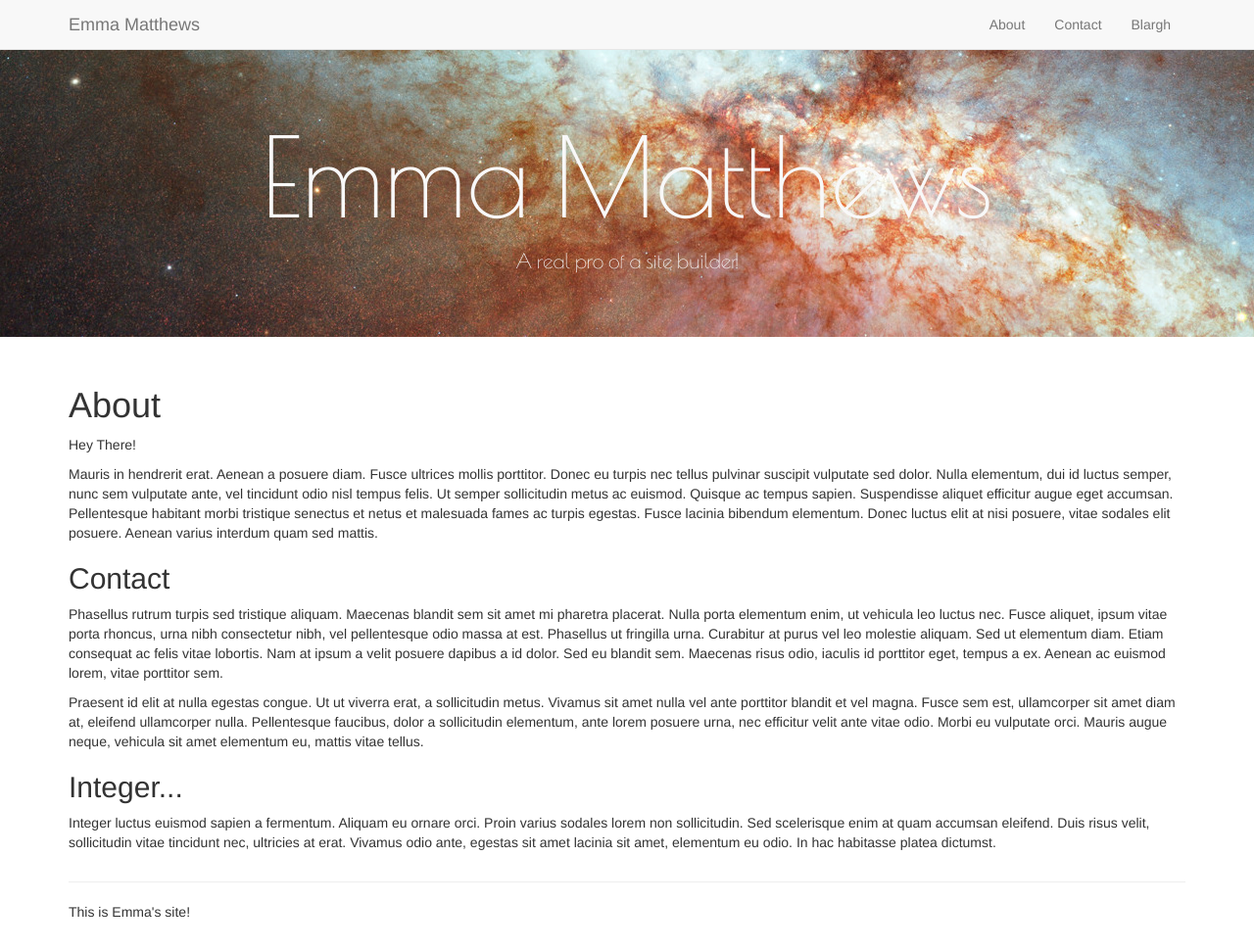
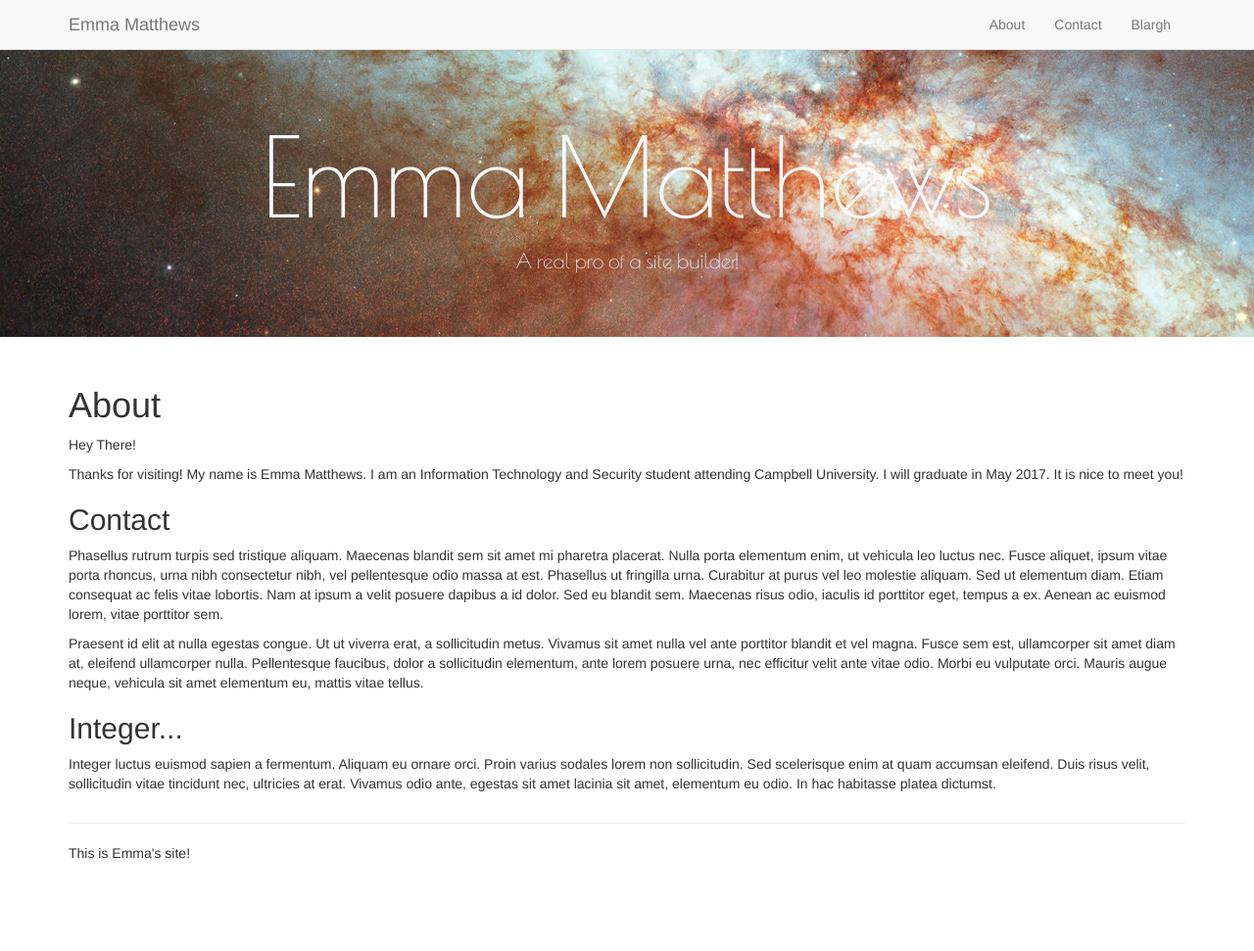
Before and after one commit to ejmatthews0606/ejmatthews0606.github.io, a Jekyll site: the page built from index.html, in a window 1280 px wide and 971 px high. Shown: the whole window at 98% size. Built offline with Jekyll 4.4.1, drawn with Linux system fonts in a browser that asks for light colours.

Commit message:
Update lorem.html

```diff
--- a/_includes/lorem.html
+++ b/_includes/lorem.html
@@ -2,7 +2,7 @@
 
 <p> Hey There! </p>
 
-<p>Mauris in hendrerit erat. Aenean a posuere diam. Fusce ultrices mollis porttitor. Donec eu turpis nec tellus pulvinar suscipit vulputate sed dolor. Nulla elementum, dui id luctus semper, nunc sem vulputate ante, vel tincidunt odio nisl tempus felis. Ut semper sollicitudin metus ac euismod. Quisque ac tempus sapien. Suspendisse aliquet efficitur augue eget accumsan. Pellentesque habitant morbi tristique senectus et netus et malesuada fames ac turpis egestas. Fusce lacinia bibendum elementum. Donec luctus elit at nisi posuere, vitae sodales elit posuere. Aenean varius interdum quam sed mattis.</p>
+<p>Thanks for visiting! My name is Emma Matthews. I am an Information Technology and Security student attending Campbell University. I will graduate in May 2017. It is nice to meet you!  </p>
 
 <h2>Contact</h2>
 <p>Phasellus rutrum turpis sed tristique aliquam. Maecenas blandit sem sit amet mi pharetra placerat. Nulla porta elementum enim, ut vehicula leo luctus nec. Fusce aliquet, ipsum vitae porta rhoncus, urna nibh consectetur nibh, vel pellentesque odio massa at est. Phasellus ut fringilla urna. Curabitur at purus vel leo molestie aliquam. Sed ut elementum diam. Etiam consequat ac felis vitae lobortis. Nam at ipsum a velit posuere dapibus a id dolor. Sed eu blandit sem. Maecenas risus odio, iaculis id porttitor eget, tempus a ex. Aenean ac euismod lorem, vitae porttitor sem.</p>
```
